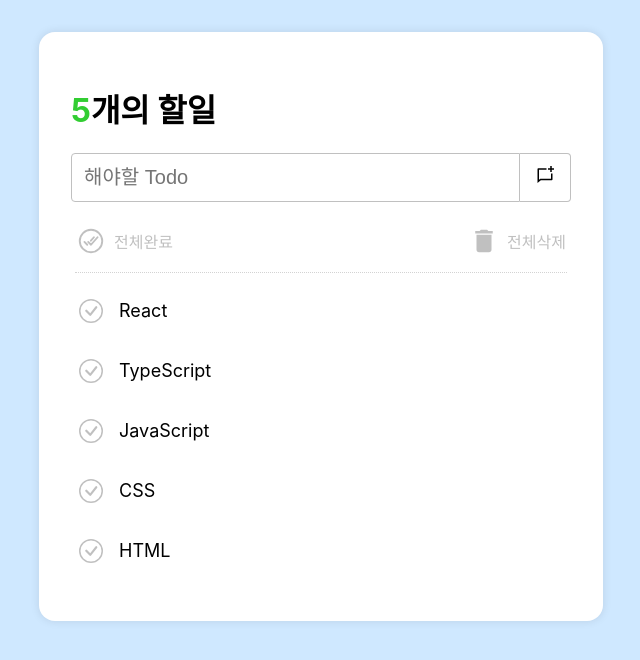
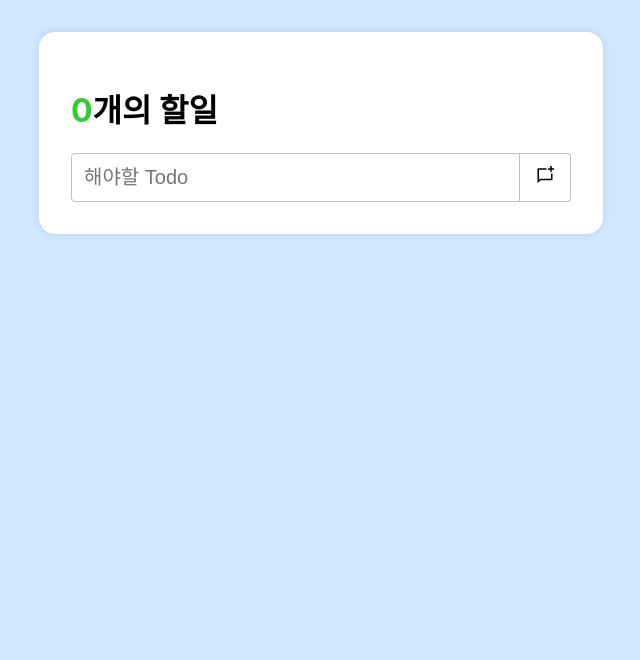
Before and after one commit to Hira-Yuki/todoList2024, a React (Create React App) app: page / in a window 1280 px wide. Shown: the top 660 px of the page, without its empty margins (319-959 px from the left). Built offline with nearby package versions, Linux system fonts and the light colour scheme.

Commit message:
useState만으로 동작하는 TodoList 작성

```diff
--- a/src/App.tsx
+++ b/src/App.tsx
@@ -1,18 +1,86 @@
+import { useState } from 'react';
 import './App.css';
 import Divider from './Divider/Divider';
 import TodoHeader from './Header/TodoHeader';
 import TodoInput from './Input/TodoInput';
 import TodoList from './List/TodoList';
 import TodoListTools from './Tools/TodoListTools';
+import TodoListArea from './List/TodoListArea';
+
+export type TodoType = {
+  id: number
+  text: string
+  isChecked: boolean
+}
 
 function App() {
+  const [text, setText] = useState("")
+  const [todos, setTodos] = useState<TodoType[]>([])
+
+  const handleTextChange = (text: string) => {
+    setText(text)
+  }
+
+  const handleSubmit = () => {
+    if (!text) return
+    const newTodos = todos.concat({
+      id: Date.now(),
+      text: text,
+      isChecked: false
+    })
+    setTodos(newTodos)
+    setText("")
+  }
+
+  const handleRemove = (id: number) => {
+    const newTodos = todos.filter(todo => (todo.id !== id))
+    setTodos(newTodos)
+  }
+
+  const handleToggle = (id: number) => {
+    const newTodos = todos.map((todo) => {
+      if (todo.id === id) {
+        return {
+          ...todo,
+          isChecked: !todo.isChecked
+        }
+      }
+      return todo
+    })
+
+    setTodos(newTodos)
+  }
+
+  const isTodoAllChecked = () => todos.every(todo => todo.isChecked)
+
+  const handleToggleAll = () => {
+    const isAllChecked = isTodoAllChecked()
+    const newTodos = todos.map((todo) => {
+      return {
+        ...todo,
+        isChecked: !isAllChecked
+      }
+    })
+    setTodos(newTodos)
+  }
+
+  const handleRemoveAll = () => {
+    setTodos([])
+  }
+
   return (
     <main className="App">
-      <TodoHeader />
-      <TodoInput />
-      <TodoListTools />
-      <Divider />
-      <TodoList />
+      <TodoHeader count={todos.filter(todo => !todo.isChecked).length} />
+      <TodoInput text={text} onTextChange={handleTextChange} onSubmit={handleSubmit} />
+      <TodoListArea todoCount={todos.length}>
+        <TodoListTools onToggleAllClick={handleToggleAll} onRemoveAllClick={handleRemoveAll} isAllChecked={isTodoAllChecked()} />
+        <Divider />
+        <TodoList
+          todos={todos}
+          onRemoveClick={handleRemove}
+          onToggleClick={handleToggle}
+        />
+      </TodoListArea>
     </main>
   );
 }
--- a/src/Header/TodoHeader.tsx
+++ b/src/Header/TodoHeader.tsx
@@ -1,10 +1,14 @@
 import styles from "./TodoHeader.module.css"
 
-const TodoHeader = () => {
+interface TodoHeaderProps {
+  count: number;
+}
+
+const TodoHeader = (props:TodoHeaderProps) => {
   return (
     <header>
       <h1 className={styles.headerTitle}>
-        <mark className={styles.todoCount}>5</mark>개의 할일
+        <mark className={styles.todoCount}>{props.count}</mark>개의 할일
       </h1>
     </header>
   )
--- a/src/Input/TodoInput.tsx
+++ b/src/Input/TodoInput.tsx
@@ -1,13 +1,36 @@
 import { RiChatNewLine } from 'react-icons/ri'
 import styles from './TodoInput.module.css'
+import { ChangeEvent, FormEvent } from 'react'
 
-const TodoInput = () => {
+interface TodoInputProps {
+  text: string
+  onTextChange:(text:string) => void
+  onSubmit: () => void
+}
+
+const TodoInput = (props: TodoInputProps) => {
+
+  const handleInputChange = (event: ChangeEvent<HTMLInputElement>) => {
+    props.onTextChange(event.target.value)
+  }
+
+  const handleSubmit = (event: FormEvent) => {
+    event.preventDefault()
+    props.onSubmit()
+  }
+
   return (
     <section className={styles.container}>
-      <form className={styles.formContainer}>
-        <input className={styles.input} placeholder={"해야할 Todo"} />
+      <form className={styles.formContainer} onSubmit={handleSubmit}>
+        <input
+          className={styles.input}
+          placeholder={"해야할 Todo"}
+          value={props.text}
+          onChange={handleInputChange}
+        />
+        <button type="submit" className={styles.enter}><RiChatNewLine /></button>
       </form>
-      <button className={styles.enter}><RiChatNewLine /></button>
+
     </section>
   )
 }
--- a/src/List/TodoList.tsx
+++ b/src/List/TodoList.tsx
@@ -1,15 +1,29 @@
+import { TodoType } from '../App'
 import TodoItem from '../ListItem/TodoItem'
 import styles from './TodoList.module.css'
 
-const TodoList = () => {
-  const arr = ['React', 'TypeScript', 'JavaScript', 'CSS', 'HTML']
+interface TodoListProps {
+  todos: TodoType[]
+  onToggleClick: (id: number) => void
+  onRemoveClick: (id: number) => void
+}
+
+const TodoList = (props: TodoListProps) => {
+
 
   return (
     <section>
       <ol className={styles.olContainer}>
         {
-          arr.map((str, index) => {
-            return <TodoItem key={`${str}_${index}`} text={str}/>
+          props.todos.map((todo) => {
+            return <TodoItem
+              id={todo.id}
+              key={todo.id}
+              text={todo.text}
+              isChecked={todo.isChecked}
+              onRemoveClick={props.onRemoveClick}
+              onToggleClick={props.onToggleClick}
+            />
           })
         }
 
--- /dev/null
+++ b/src/List/TodoListArea.tsx
@@ -0,0 +1,19 @@
+import { ReactNode } from "react"
+
+interface TodoListAreaProps {
+  children: ReactNode
+  todoCount: number
+}
+
+// HOC high order component
+const TodoListArea = (props: TodoListAreaProps) => {
+  if (props.todoCount < 1) return null
+
+  return (
+    <>
+      {props.children}
+    </>
+  )
+}
+
+export default TodoListArea
--- a/src/ListItem/TodoItem.module.css
+++ b/src/ListItem/TodoItem.module.css
@@ -36,3 +36,7 @@
   cursor: pointer;
   visibility: hidden;
 }
+.striketgrough {
+  text-decoration: line-through;
+  color: #c0c0c0;
+}
--- a/src/ListItem/TodoItem.tsx
+++ b/src/ListItem/TodoItem.tsx
@@ -4,16 +4,40 @@
 
 
 interface TodoItemProps {
+  id: number
   text: string
+  isChecked: boolean
+  onToggleClick: (id: number) => void
+  onRemoveClick: (id: number) => void
 }
 const TodoItem = (props: TodoItemProps) => {
-  const isChecked = false
+  const handleToggleClick = () => {
+    props.onToggleClick(props.id)
+  }
+
+  const handleRemoveClick = () => {
+    props.onRemoveClick(props.id)
+  }
 
   return (
     <li className={styles.container}>
-      <BsCheckCircle className={[styles.checkIcon, `${isChecked ? styles.checkedCircleIcon : styles.unCheckedCircleIcon}`].join(" ")} />
-      <span>{props.text}</span>
-      <IoIosRemoveCircleOutline className={styles.removeIcon} />
+      <BsCheckCircle
+        className={[
+          styles.checkIcon,
+          `${props.isChecked
+            ? styles.checkedCircleIcon
+            : styles.unCheckedCircleIcon}`]
+          .join(" ")}
+        onClick={handleToggleClick}
+      />
+      <span
+        className={props.isChecked ? styles.striketgrough : ""}>
+        {props.text}
+      </span>
+      <IoIosRemoveCircleOutline
+        className={styles.removeIcon}
+        onClick={handleRemoveClick}
+      />
     </li>
   )
 }
--- a/src/Tools/TodoListTools.module.css
+++ b/src/Tools/TodoListTools.module.css
@@ -12,6 +12,8 @@
   color: #c0c0c0;
   background-color: white;
   align-items: center;
+
+  cursor: pointer;
 }
 
 .checkAllIcon {
--- a/src/Tools/TodoListTools.tsx
+++ b/src/Tools/TodoListTools.tsx
@@ -1,12 +1,42 @@
 import styles from './TodoListTools.module.css'
 import { IoCheckmarkDoneCircleOutline } from 'react-icons/io5'
 import { MdDelete } from 'react-icons/md'
+import { CgRadioCheck } from "react-icons/cg"
 
-const TodoListTools = () => {
+interface TodoListProps {
+  onToggleAllClick: () => void
+  onRemoveAllClick: () => void
+  isAllChecked: boolean
+}
+
+const TodoListTools = (props: TodoListProps) => {
+
+  const handleToggleAllClick = () => {
+    props.onToggleAllClick()
+  }
+
+  const handleRemoveAllClick = () => {
+    props.onRemoveAllClick()
+  }
+
   return (
     <section className={styles.container}>
-      <button className={styles.button}><IoCheckmarkDoneCircleOutline className={styles.checkAllIcon}/>전체완료</button>
-      <button className={[styles.button, styles.removeAllButton].join(" ")}><MdDelete className={styles.removeAllIcon}/>전체삭제</button>
+      <button
+        className={styles.button}
+        onClick={handleToggleAllClick}
+      >
+        {
+          props.isAllChecked
+            ? <><CgRadioCheck className={styles.checkAllIcon} />전체해제</>
+            : <><IoCheckmarkDoneCircleOutline className={styles.checkAllIcon} />전체완료</>
+        }
+      </button>
+      <button
+        className={[styles.button, styles.removeAllButton].join(" ")}
+        onClick={handleRemoveAllClick}
+      >
+        <MdDelete className={styles.removeAllIcon} />전체삭제
+      </button>
     </section>
   )
 }
```
